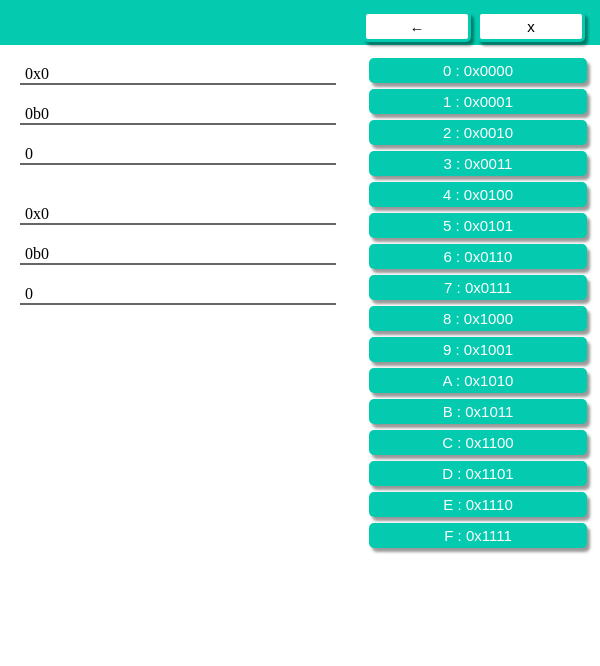
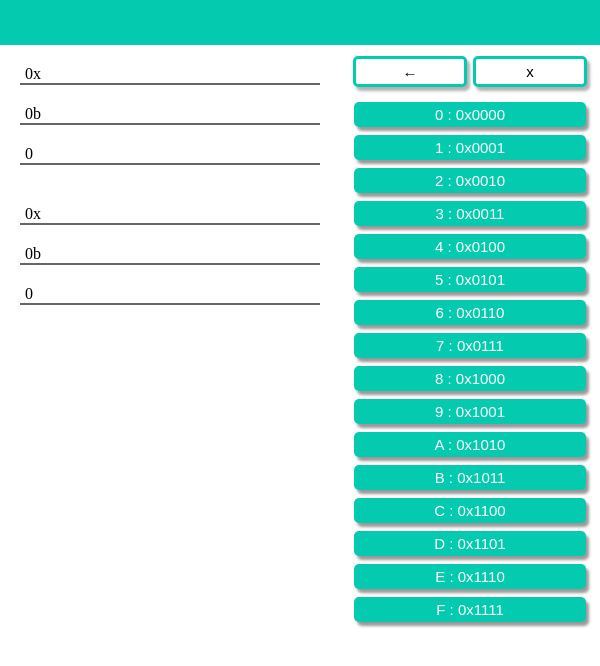
Before and after one commit to Tsuyopon-1067/hexadecimal-tool-electron, an Electron app: page src/index.html in a window 600 px wide. Drawn offline with Linux system fonts and the light colour scheme.

Commit message:
update: layout

```diff
--- a/src/index.html
+++ b/src/index.html
@@ -8,24 +8,22 @@
 </head>
 
 <body>
-    <div class="deleteBtnTop">
-        <div class="deleteBtnTopLeft"></div>
-        <div class="deleteBtnList">
-            <button type="button" class="deleteButton" onclick="clickDeleteButton()">←</button>
-            <button type="button" class="deleteButton" onclick="clickClearButton()">x</button>
-        </div>
-    </div>
+    <div class="topBar"> </div>
     <div class="main">
         <div class="numList">
-            <p class="displayNum" id="displayHexP">0x0</p>
-            <p class="displayNum" id="displayBinP">0b0</p>
+            <p class="displayNum" id="displayHexP">0x</p>
+            <p class="displayNum" id="displayBinP">0b</p>
             <p class="displayNum" id="displayDecP">0</p>
-            <p class="displayNum" id="displayHexM">0x0</p>
-            <p class="displayNum" id="displayBinM">0b0</p>
+            <p class="displayNum" id="displayHexM">0x</p>
+            <p class="displayNum" id="displayBinM">0b</p>
             <p class="displayNum" id="displayDecM">0</p>
         </div>
         <div class="side">
             <div class="btnList">
+                <div class="deleteBtnList">
+                    <button type="button" class="deleteButton" onclick="clickDeleteButton()">←</button>
+                    <button type="button" class="deleteButton" onclick="clickClearButton()">x</button>
+                </div>
                 <button type="button" class="numButton" onclick="clickNumButton(0)">0 : 0x0000</button>
                 <button type="button" class="numButton" onclick="clickNumButton(1)">1 : 0x0001</button>
                 <button type="button" class="numButton" onclick="clickNumButton(2)">2 : 0x0010</button>
--- a/src/main.js
+++ b/src/main.js
@@ -8,13 +8,14 @@ let mainWindow;
 const createWindow = () => {
     // メインウィンドウを作成します
     mainWindow = new BrowserWindow({
-    width: 800,
-    height: 600,
+        width: 600,
+        height: 800,
         webPreferences: {
             // プリロードスクリプトは、レンダラープロセスが読み込まれる前に実行され、
             // レンダラーのグローバル（window や document など）と Node.js 環境の両方にアクセスできます。
             preload: path.join(__dirname, "preload.js"),
         },
+        titleBarStyle: 'hidden'
     });
 
     // メインウィンドウに表示するURLを指定します
--- a/src/style.css
+++ b/src/style.css
@@ -1,34 +1,24 @@
 body {
     margin: 0;
+    height: calc(100vh - 45px);
 }
 
 .main {
     display: flex;
     margin: 0;
     width: 100vw;
-    height: calc(100vh - 40px);
 }
 
-.deleteBtnTop {
+.topBar {
     height: 45px;
     width: 100vw;
     display: flex;
     background-color: #04cbb0;
-}
-
-.deleteBtnTopLeft {
-    width: 60vw;
-}
-
-.deleteBtnList {
-    width: 40vw;
-    display: flex;
-    padding: 8px 0 0px;
+    -webkit-app-region: drag;
 }
 
 .numList {
     padding: 10px;
-    height: 100%;
     width: 60%;
     display: flex;
     flex-flow: column;
@@ -45,11 +35,30 @@ body {
 }
 
 .side {
-    padding: 10px;
-    height: 100%;
+    height: calc(100vh - 45px);
     width: 40%;
     display: flex;
     flex-flow: column;
+    margin: 0 10px;
+}
+
+.deleteBtnList {
+    width: 40vw;
+    display: flex;
+    padding: 8px 0;
+}
+
+.deleteButton {
+    margin: 3px;
+    padding: 4px;
+    width: 20vw;
+    font-size: 2.5vmin;
+    border-radius: 5px;
+    border: solid;
+    box-shadow: 3px 4px 3px 0px rgba(0, 0, 0, 0.3);
+    background-color: white;
+    color: black;
+    border-color: #04cbb0;
 }
 
 .btnList {
@@ -57,21 +66,8 @@ body {
     flex-flow: column;
 }
 
-.deleteButton {
-    margin: 3px;
-    padding: 4px;
-    width: 45%;
-    font-size: 2.5vmin;
-    border-radius: 5px;
-    border: solid;
-    box-shadow: 3px 4px 3px 0px rgba(0, 0, 0, 0.4);
-    background-color: white;
-    color: black;
-    border-color: #04cbb0;
-}
-
 .numButton {
-    margin: 3px;
+    margin: 4px;
     padding: 4px;
     font-size: 2.5vmin;
     border-radius: 5px;
```
Lines whose indentation alone changed are shown as unchanged.
